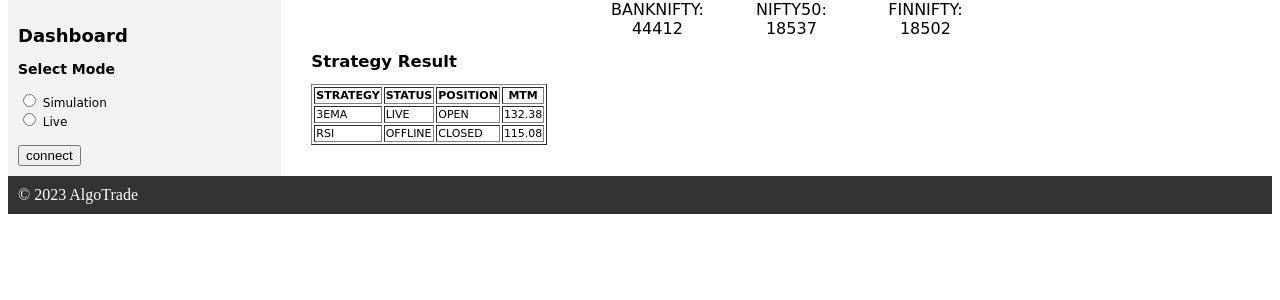
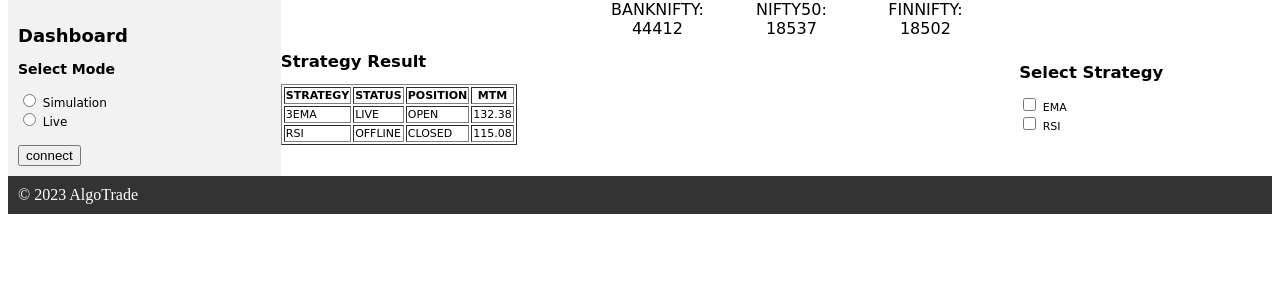
Before and after one commit to webclinic017/algo-FYERS-ZERODHA, a Flask app: page / in a window 1280 px wide. Shown: the part 105-405 px from the top of the page. Run offline with Flask 3, Linux system fonts and the light colour scheme.

Commit message:
Update index.html

```diff
--- a/templates/index.html
+++ b/templates/index.html
@@ -40,7 +40,21 @@
     .strategy-result {
       font-family: 'Comic Sans MS', cursive, sans-serif; /* Change the font family to Comic Sans MS with fallbacks */
       font-size:11px;
-      margin-left:24%
+      float:left
+    }
+
+    .checkboxes{
+     margin-top:11px;
+     font-family: 'Comic Sans MS', cursive, sans-serif; /* Change the font family to Comic Sans MS with fallbacks */
+     font-size:11px;
+     float: right; /* Align the radio buttons to the right */
+     width: 20%;
+    }
+
+    /* Style for the radio buttons */
+    .checkboxes label {
+        display: block;
+
     }
 
     .footer {
@@ -103,6 +117,16 @@
         </tr>
     </table>
   </div>
+  <div class="checkboxes">
+    <h2>Select Strategy</h2>
+    <label>
+      <input type="checkbox" name="strategyOption" value="EMA"> EMA
+    </label>
+    <label>
+      <input type="checkbox" name="strategyOption" value="RSI"> RSI
+    </label>
+    <!-- Add more radio buttons for each strategy you have -->
+  </div>
   <div class="footer">
     &copy; 2023 AlgoTrade
   </div>
```
